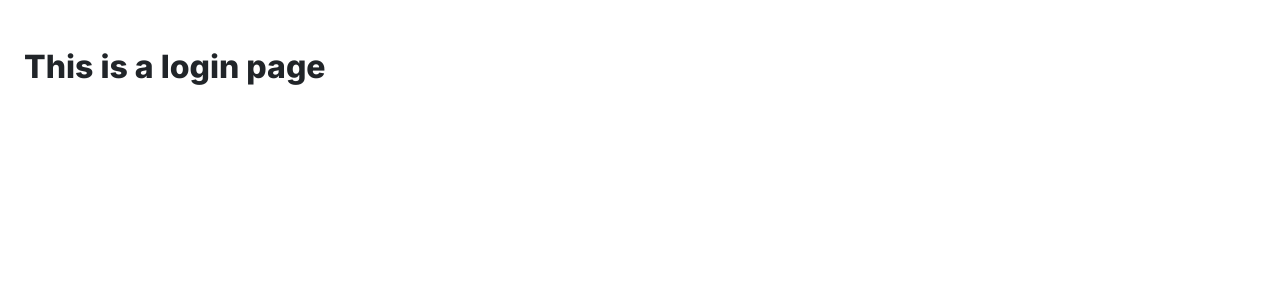
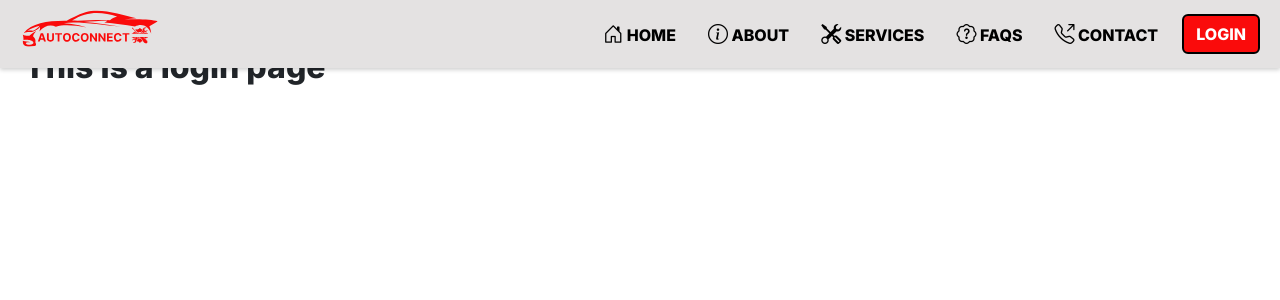
Before and after one commit to jaspherbagor/AutoConnect, a React (Create React App) app in the folder front-end/: page /login in a window 1280 px wide. Shown: the top 300 px of the page. Built offline with nearby package versions, Linux system fonts and the light colour scheme.

Commit message:
added the navbar element in the component

```diff
--- a/front-end/src/components/pages/client/login.jsx
+++ b/front-end/src/components/pages/client/login.jsx
@@ -4,6 +4,8 @@ import ClientFooter from '../../layouts/client/footer';
 const Login = () => {
   return (
     <div>
+        <ClientNavbar/>
+
         <section className="container-fluid px-md-4 px-sm-4 px-3 py-5">
             <h2 className="fw-bolder text-start">This is a login page</h2>
         </section>
```
